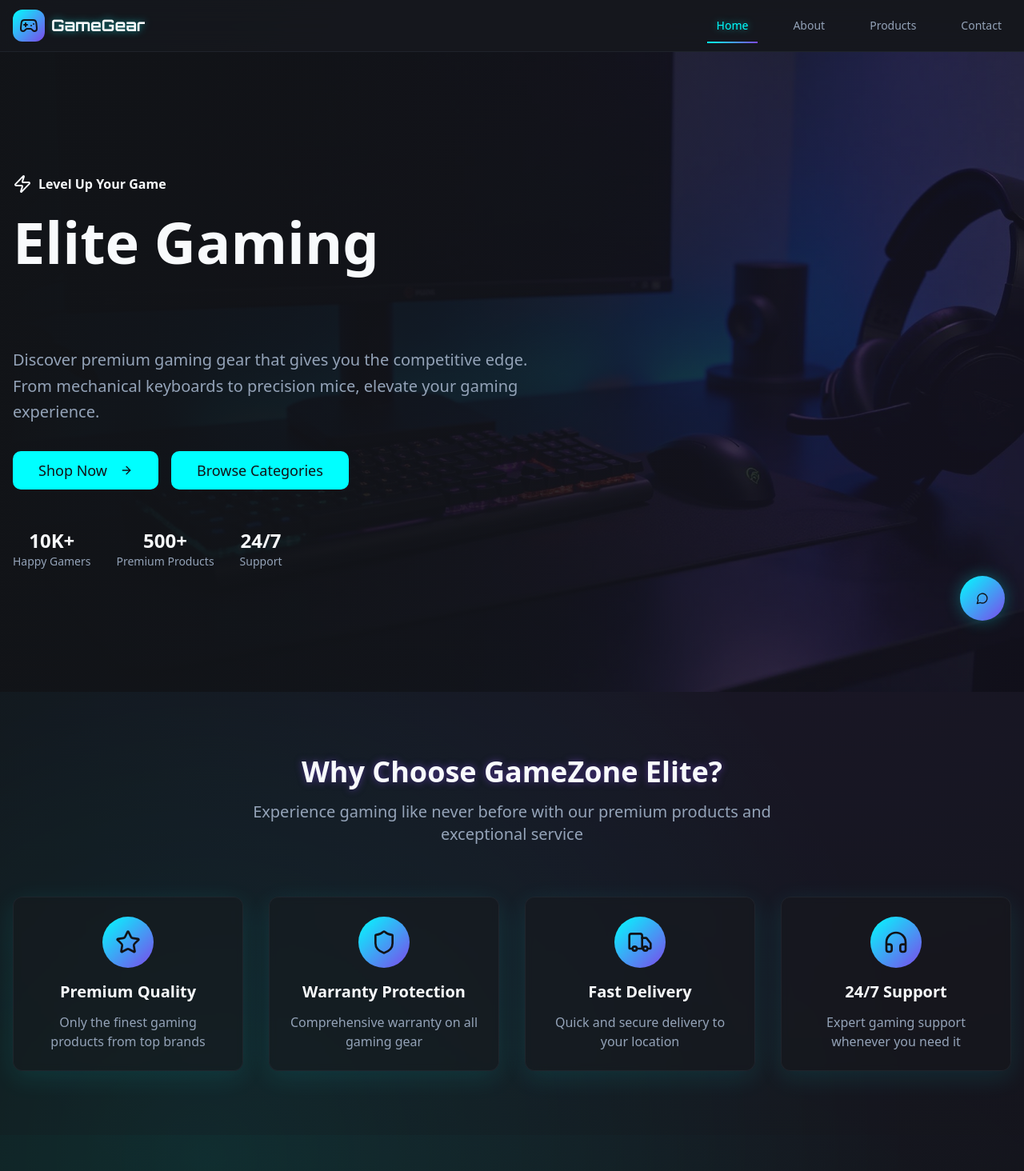
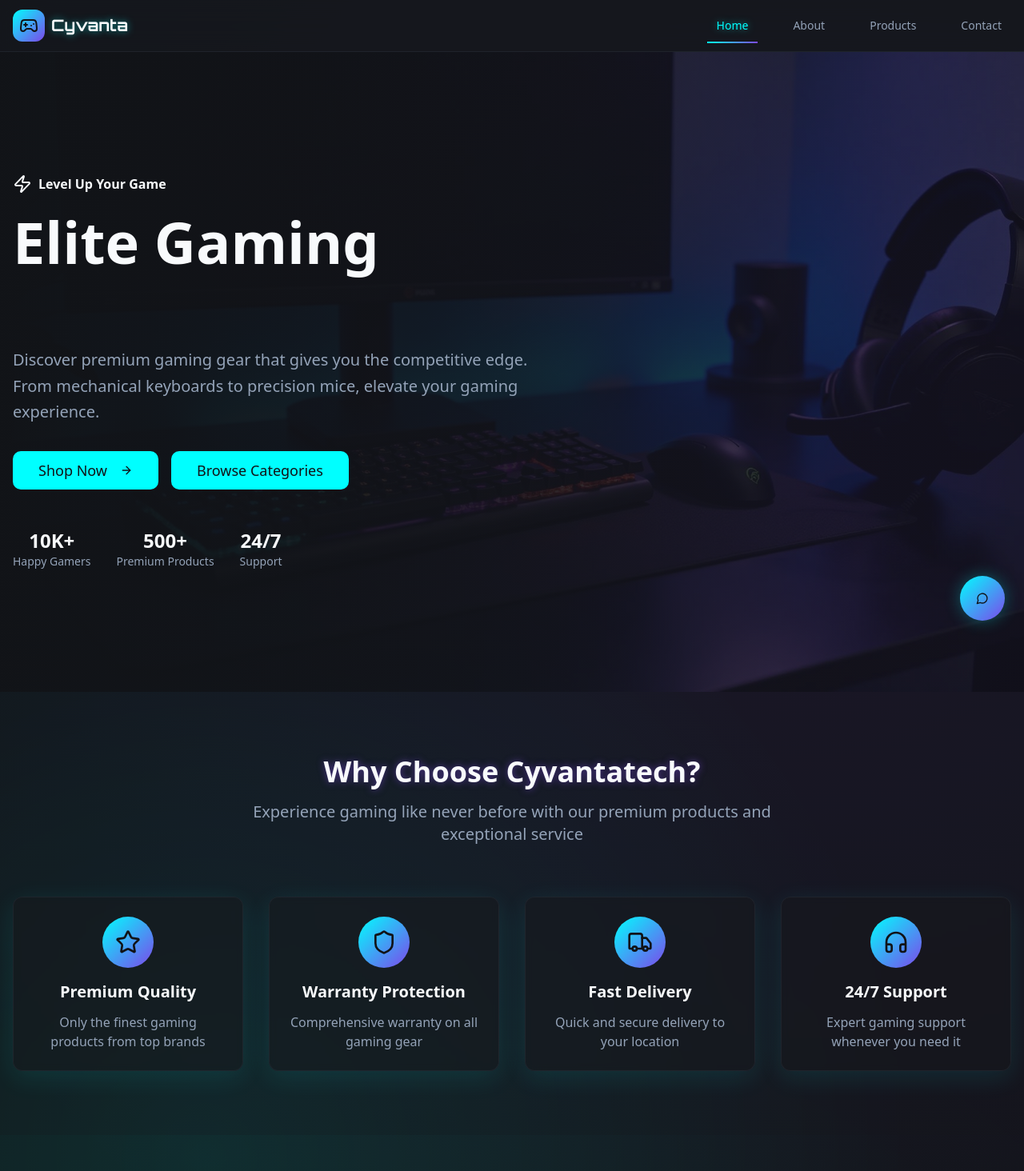
Before and after one commit to Bola-Kadiri/cyvanta-game, a React (Vite) app: page / in a window 1280 px wide. Shown: the top 1464 px of the page at 80% size. Built offline with nearby package versions, Linux system fonts and the light colour scheme; the HTML template or start-up script is replaced by a standard one.

Commit message:
Adjust website name 1

```diff
--- a/src/components/layout/Navbar.tsx
+++ b/src/components/layout/Navbar.tsx
@@ -26,7 +26,7 @@ const Navbar = () => {
               <Gamepad2 className="h-6 w-6 text-primary-foreground" />
             </div>
             <span className="text-xl font-bold text-glow" style={{ fontFamily: 'Orbitron, monospace' }}>
-              GameGear
+              Cyvanta
             </span>
           </Link>
 
--- a/src/pages/Index.tsx
+++ b/src/pages/Index.tsx
@@ -107,7 +107,7 @@ const Index = () => {
         <div className="container mx-auto px-4">
           <div className="text-center mb-16">
             <h2 className="text-3xl md:text-4xl font-bold mb-4 text-glow-secondary">
-              Why Choose GameZone Elite?
+              Why Choose Cyvantatech?
             </h2>
             <p className="text-xl text-muted-foreground max-w-2xl mx-auto">
               Experience gaming like never before with our premium products and exceptional service
```
